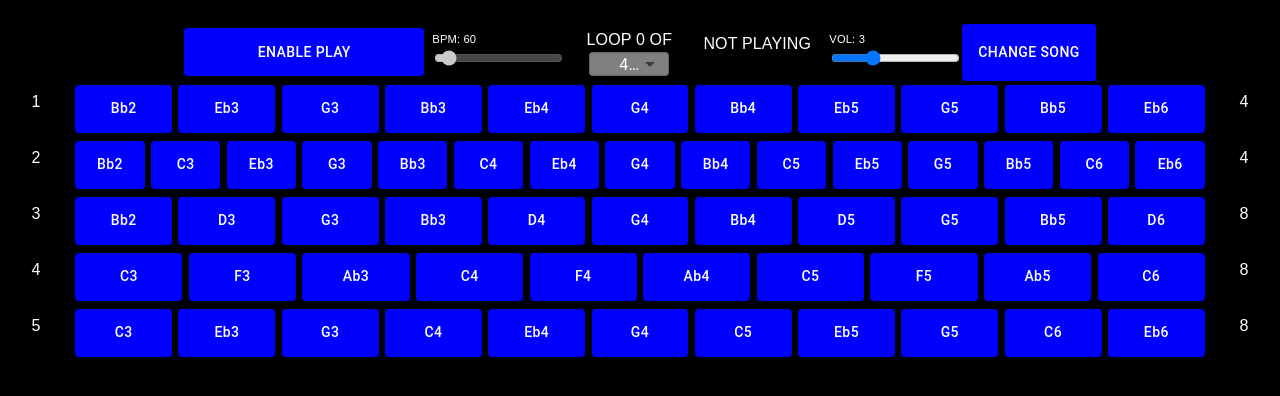
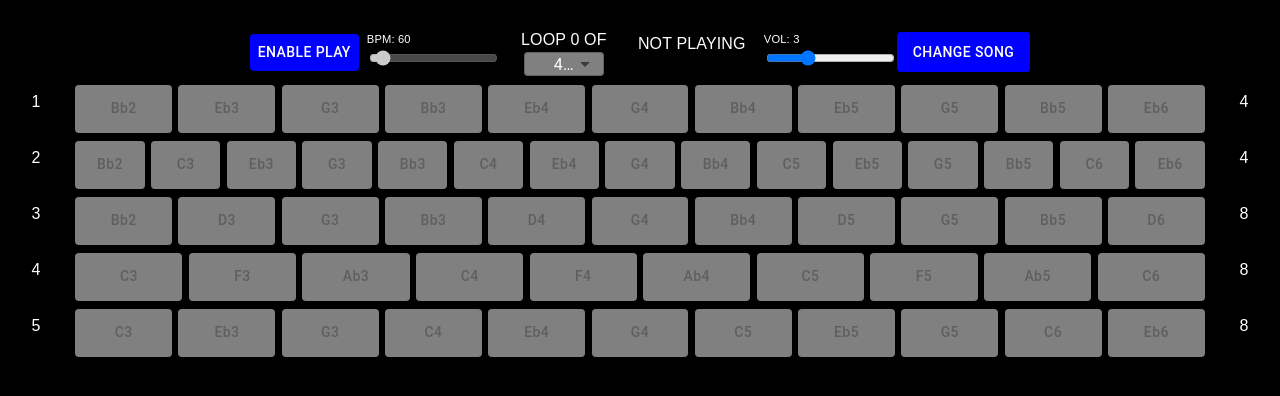
Before and after one commit to talkallday/react-love, a React (Vite) app in the folder react-love/: page / in a window 1280 px wide. Shown: the top 396 px of the page. Built offline with nearby package versions, Linux system fonts and the light colour scheme.

Commit message:
fixing disabled

```diff
--- a/react-love/src/App.tsx
+++ b/react-love/src/App.tsx
@@ -44,6 +44,9 @@ const theme = createTheme({
           backgroundSize: "cover",
           fontFamily: "sans-serif",
           textTransform: "uppercase"
+        },
+        button: {
+          maxHeight: '2.5rem',
         },
         '.row': {
           display: 'flex',
@@ -124,8 +127,8 @@ function App() {
     {
       <>
       <Menu
+        disabled={disabled}
         chords={chords}
-        disabled={disabled}
         enablePlay={enablePlay}
         setPlayingChordIndex={setPlayingChordIndex}
         playingChord={playingChord}
@@ -136,6 +139,7 @@ function App() {
         userSynth={userSynth}
         />
       <Board
+        disabled={disabled}
         chords={chords}
         volume={volume}
         userSynth={userSynth}
--- a/react-love/src/components/board/Board.tsx
+++ b/react-love/src/components/board/Board.tsx
@@ -4,6 +4,7 @@ import * as Tone from 'tone';
 import { Chord, ChordInfo } from './Chord';
 
 type BoardProps = {
+  disabled: boolean,
   chords: ChordInfo[],
   playingChord: number | null,
   volume: number,
@@ -11,12 +12,13 @@ type BoardProps = {
   setUserSynth: Function,
 }
 
-const Board = ({chords, playingChord, volume, userSynth, setUserSynth}: BoardProps) => {
+const Board = ({disabled, chords, playingChord, volume, userSynth, setUserSynth}: BoardProps) => {
   return (
     <Box className="board" id="sound-board" sx={{ justifyContent: 'center' }}>
       {chords.map(
         (chord, index) =>
         <Chord
+          disabled={disabled}
           key={index}
           chord={chord}
           index={index}
--- a/react-love/src/components/board/Chord.tsx
+++ b/react-love/src/components/board/Chord.tsx
@@ -166,6 +166,7 @@ export class ChordInfo {
 }
 
 type ChordProps = {
+  disabled: boolean,
   chord: ChordInfo,
   playingChordIndex: number | null,
   volume: number,
@@ -175,6 +176,7 @@ type ChordProps = {
 }
 
 export const Chord = ({
+  disabled,
   chord,
   playingChordIndex,
   volume,
@@ -189,6 +191,7 @@ export const Chord = ({
       {chordNotes.map(
         (note) =>
         <Note
+          disabled={disabled}
           isPlaying={index === playingChordIndex}
           key={note}
           note={note}
--- a/react-love/src/components/board/Note.tsx
+++ b/react-love/src/components/board/Note.tsx
@@ -5,6 +5,7 @@ import * as Tone from 'tone';
 import { convertVolume } from '../../utils';
 
 type NoteProps = {
+  disabled: boolean,
   note: string,
   volume: number,
   userSynth: Tone.Synth | null,
@@ -12,7 +13,7 @@ type NoteProps = {
   isPlaying: boolean
 }
 
-const Note = ({note, volume, userSynth, setUserSynth, isPlaying}: NoteProps) => {
+const Note = ({disabled, note, volume, userSynth, setUserSynth, isPlaying}: NoteProps) => {
   const [isStruck, setIsStruck] = useState(false);
 
   const createUserSynth = () => {
@@ -44,6 +45,7 @@ const Note = ({note, volume, userSynth, setUserSynth, isPlaying}: NoteProps) =>
 
   return (
   <Button
+    disabled={disabled}
     className={"cell "  + (isPlaying ? "playing" : "")}
     sx={{
       backgroundColor: isPlaying ? 'yellow' : 'blue',
@@ -51,7 +53,8 @@ const Note = ({note, volume, userSynth, setUserSynth, isPlaying}: NoteProps) =>
       margin: '0.2rem',
       minWidth: '1rem',
       '&.MuiButton-root:hover': {backgroundColor: 'orange'},
-      color: isPlaying ? 'black' : 'white'
+      '&.MuiButton-root.Mui-disabled': {backgroundColor: 'gray'},
+      color: disabled ? 'gray' : isPlaying ? 'black' : 'white'
     }}
     onPointerDown={playNote}
     onPointerUp={stopNote}
--- a/react-love/src/components/menu/Play.tsx
+++ b/react-love/src/components/menu/Play.tsx
@@ -120,7 +120,6 @@ const Play = ({
         },
         color: 'white'
       }}
-      className="cell"
       id="play-button"
       onClick={ disabled ? () => enablePlay() : () => loopPlay() }>
       { disabled ? "Enable Play" : playing ? "Stop" : "Play" }
```
Also changed, not shown: 2 other files (tests, documents, lock files or other folders).
